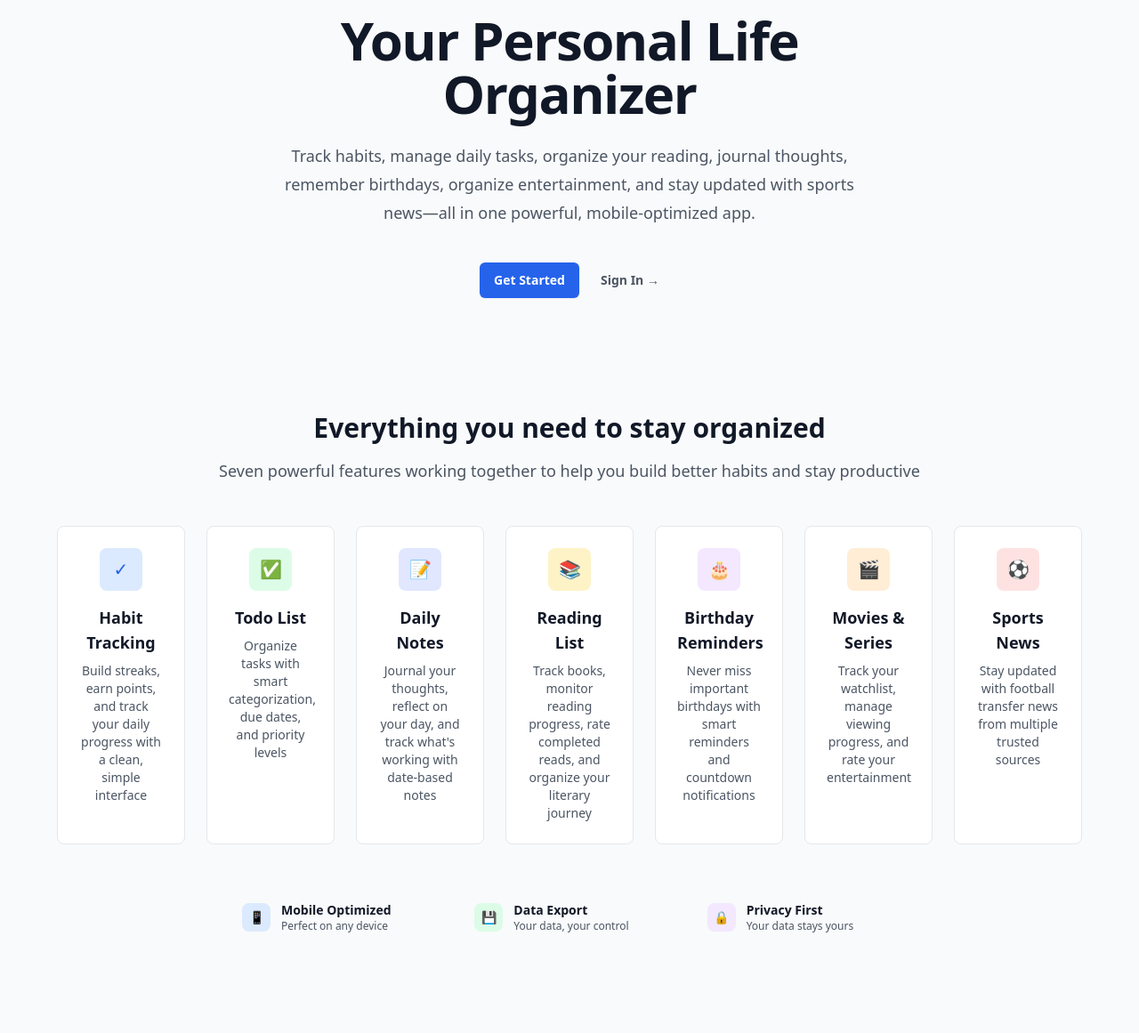
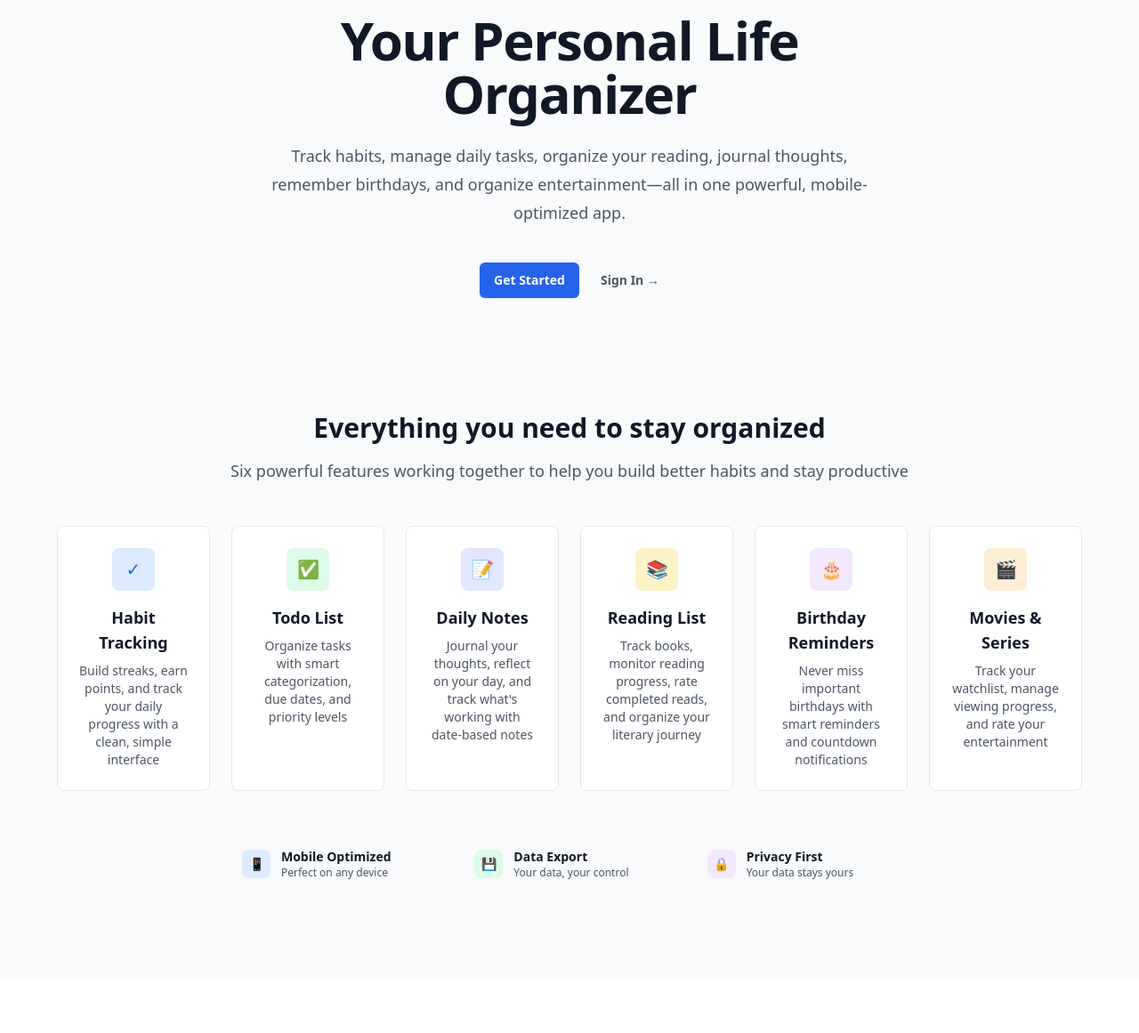
Before and after one commit to Maheshkumar-novice/Habit-Stack, a Flask app: page /habitstack/ in a window 1280 px wide. Shown: the part 257-1418 px from the top of the page at 89% size. After the commit the page ends 1245 px from the top, so only its background shows below. Run offline with Flask 3, Linux system fonts and the light colour scheme; some libraries are stand-ins or nearby versions.

Commit message:
Remove sports news feature from landing page
- Removed sports news from hero section description
- Changed back from "Seven powerful features" to "Six powerful features"
- Updated grid layout from lg:grid-cols-7 to lg:grid-cols-6
- Completely removed Sports News feature card with soccer ball emoji
- Landing page now focuses on core 6 personal organization features
- Sports news functionality remains fully available at /habitstack/sports

🤖 Generated with [Claude Code](https://claude.ai/code)

Co-Authored-By: Claude <noreply@anthropic.com>

```diff
--- a/templates/landing.html
+++ b/templates/landing.html
@@ -31,7 +31,7 @@
                     Your Personal Life Organizer
                 </h1>
                 <p class="mt-6 text-lg leading-8 text-gray-600">
-                    Track habits, manage daily tasks, organize your reading, journal thoughts, remember birthdays, organize entertainment, and stay updated with sports news—all in one powerful, mobile-optimized app.
+                    Track habits, manage daily tasks, organize your reading, journal thoughts, remember birthdays, and organize entertainment—all in one powerful, mobile-optimized app.
                 </p>
                 <div class="mt-10 flex items-center justify-center gap-x-6">
                     <a href="/habitstack/signup"
@@ -52,9 +52,9 @@
         <div class="mx-auto max-w-6xl">
             <div class="text-center mb-12">
                 <h2 class="text-2xl font-bold text-gray-900 sm:text-3xl">Everything you need to stay organized</h2>
-                <p class="mt-4 text-lg text-gray-600">Seven powerful features working together to help you build better habits and stay productive</p>
+                <p class="mt-4 text-lg text-gray-600">Six powerful features working together to help you build better habits and stay productive</p>
             </div>
-            <div class="grid grid-cols-1 gap-6 sm:grid-cols-2 lg:grid-cols-7">
+            <div class="grid grid-cols-1 gap-6 sm:grid-cols-2 lg:grid-cols-6">
                 <!-- Habit Tracking -->
                 <div class="text-center p-6 bg-white rounded-lg border border-gray-200">
                     <div class="mx-auto flex h-12 w-12 items-center justify-center rounded-lg bg-blue-100 mb-4">
@@ -120,17 +120,6 @@
                         Track your watchlist, manage viewing progress, and rate your entertainment
                     </p>
                 </div>
-
-                <!-- Sports News -->
-                <div class="text-center p-6 bg-white rounded-lg border border-gray-200">
-                    <div class="mx-auto flex h-12 w-12 items-center justify-center rounded-lg bg-red-100 mb-4">
-                        <span class="text-red-600 text-xl">⚽</span>
-                    </div>
-                    <h3 class="text-lg font-semibold text-gray-900">Sports News</h3>
-                    <p class="mt-2 text-sm text-gray-600">
-                        Stay updated with football transfer news from multiple trusted sources
-                    </p>
-                </div>
             </div>
 
             <!-- Additional Features -->
```
